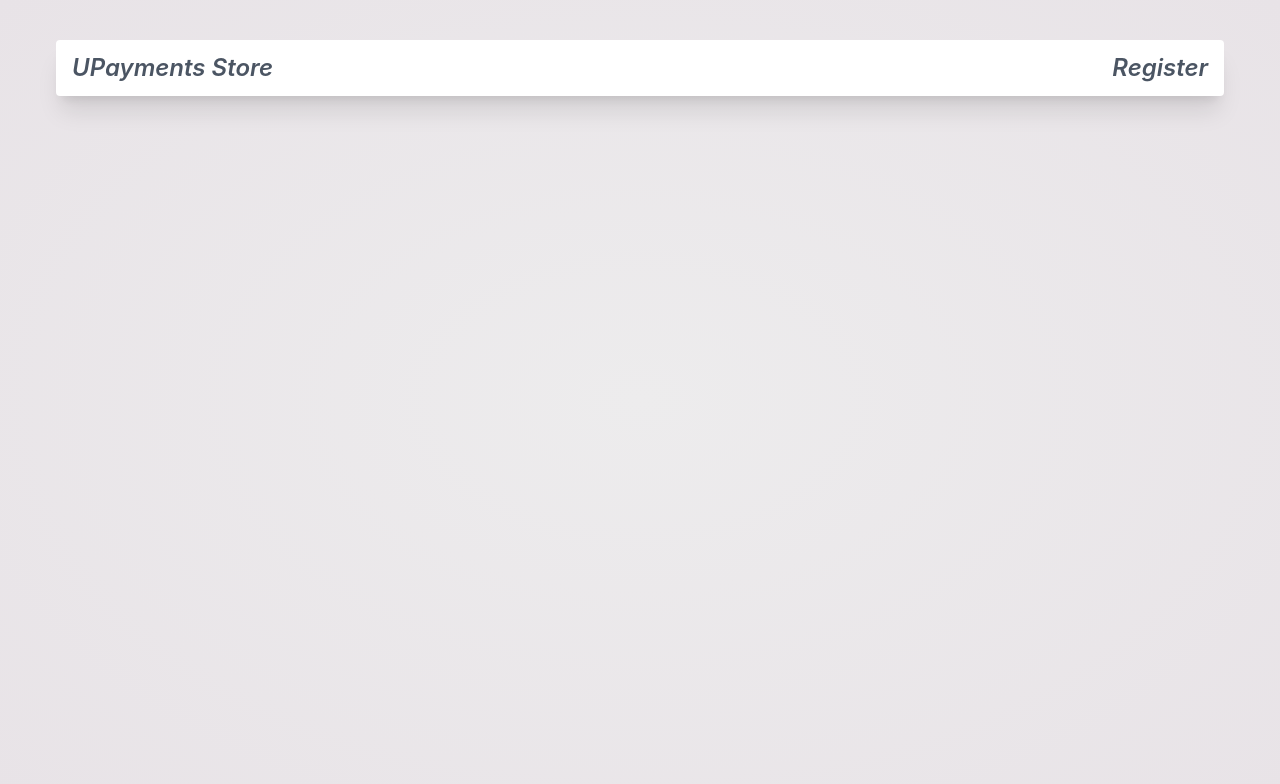
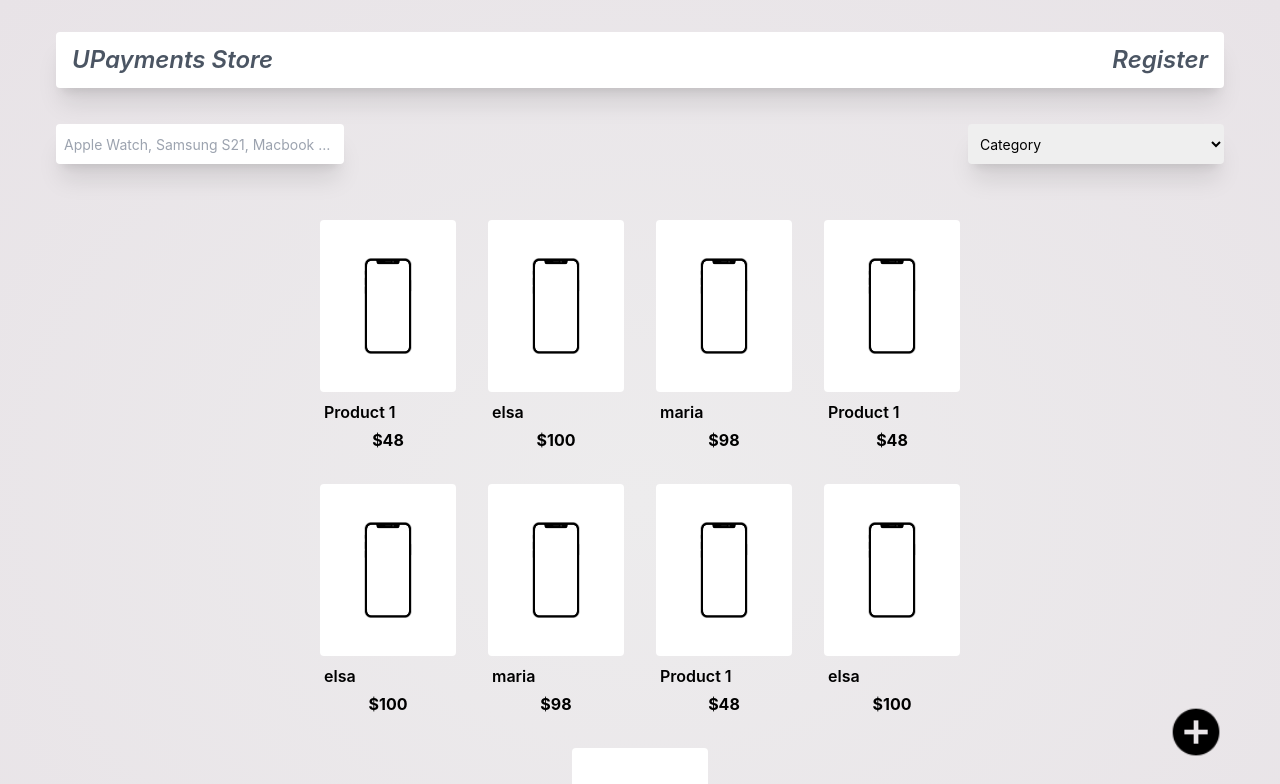
Before and after one commit to HakanKOCAK/UPayments-case-study, a React (Create React App) app: page /products in a window 1280 px wide. Shown: the top 784 px of the page. Built offline with nearby package versions, Linux system fonts and the light colour scheme.

Commit message:
Products page design completed

```diff
--- a/src/App.tsx
+++ b/src/App.tsx
@@ -1,10 +1,16 @@
 import React from 'react';
+import { Navigate, Route, Routes } from 'react-router-dom';
 import Navbar from './components/Navbar';
+import Products from './pages/products/Products';
 
 function App() {
   return (
-    <div className="flex flex-col bg-radial-gradient from-very-light-pink to-light-grey h-screen pt-10 px-14 pb-2">
+    <div className="flex flex-col bg-radial-gradient from-very-light-pink to-light-grey pt-8 px-4 md:px-10 lg:px-14 pb-2">
       <Navbar />
+      <Routes>
+        <Route path="/" element={<Navigate replace to="/products" />} />
+        <Route path="/products" element={<Products />} />
+      </Routes>
     </div>
   );
 }
--- /dev/null
+++ b/src/components/Input.tsx
@@ -0,0 +1,32 @@
+import React, { ChangeEvent } from 'react';
+
+interface InputProps {
+  extraClasses?: string,
+  placeholder: string,
+  onChange: (value: string) => void,
+  value?: string
+}
+
+const Input = (props: InputProps) => {
+  const {
+    extraClasses,
+    placeholder,
+    value,
+    onChange
+  } = props;
+
+  const handleChange = (e: ChangeEvent<HTMLInputElement>) => {
+    return onChange(e.target.value);
+  };
+
+  return (
+    <input
+      className={`h-10 p-2 w-40 md:w-60 lg:w-72 rounded truncate focus:outline-none text-sm shadow-xl ${extraClasses}`}
+      placeholder={placeholder}
+      value={value}
+      onChange={handleChange}
+    />
+  );
+}
+
+export default Input;
--- /dev/null
+++ b/src/components/Select.tsx
@@ -0,0 +1,36 @@
+import React, { ChangeEvent } from 'react'
+
+interface SelectProps {
+  extraClasses?: string,
+  placeholder: string,
+  onChange: (value: string) => void,
+  value?: string
+}
+
+
+const Select = (props: SelectProps) => {
+  const {
+    extraClasses,
+    placeholder,
+    value,
+    onChange
+  } = props;
+
+  const handleChange = (e: ChangeEvent<HTMLSelectElement>) => {
+    return onChange(e.target.value);
+  }
+  return (
+    <select
+      className={`h-10 p-2 w-32 md:w-52 lg:w-64 rounded focus:outline-none text-sm shadow-xl ${extraClasses}`}
+      onChange={handleChange}
+      value={value}
+    >
+      <option value="" hidden={!value ? true : false}>{!value ? placeholder : "Remove selected"}</option>
+      <option value="Category1">Category 1</option>
+      <option value="Category2">Category 2</option>
+      <option value="Category3">Category 3</option>
+    </select>
+  )
+}
+
+export default Select
--- /dev/null
+++ b/src/pages/products/Products.tsx
@@ -0,0 +1,139 @@
+import React, { useState } from 'react'
+import Input from '../../components/Input';
+import Select from '../../components/Select';
+
+const mockProductList = [
+  {
+    "createdAt": "2022-04-13T18:12:13.814Z",
+    "name": "Product 1",
+    "avatar": "iphone.png",
+    "id": "1",
+    "price": 48,
+    "category": "electronics",
+    "description": "What an awesome description",
+    "developerEmail": "upayments@casestudy.com"
+  },
+  {
+    "createdAt": "2022-04-13T18:14:39.131Z",
+    "name": "elsa",
+    "avatar": "iphone.png",
+    "id": "2",
+    "price": 100,
+    "category": "What an awesome description 2",
+    "description": "sdsad",
+    "developerEmail": "upayments@casestudy.com"
+  },
+  {
+
+    "createdAt": "2022-04-13T18:15:32.327Z",
+    "name": "maria",
+    "avatar": "iphone.png",
+    "id": "3",
+    "price": 98,
+    "category": "accessories",
+    "description": "What an awesome description 3",
+    "developerEmail": "upayments@casestudy.com"
+  },
+  {
+    "createdAt": "2022-04-13T18:12:13.814Z",
+    "name": "Product 1",
+    "avatar": "iphone.png",
+    "id": "4",
+    "price": 48,
+    "category": "electronics",
+    "description": "What an awesome description",
+    "developerEmail": "upayments@casestudy.com"
+  },
+  {
+    "createdAt": "2022-04-13T18:14:39.131Z",
+    "name": "elsa",
+    "avatar": "iphone.png",
+    "id": "5",
+    "price": 100,
+    "category": "What an awesome description 2",
+    "description": "sdsad",
+    "developerEmail": "upayments@casestudy.com"
+  },
+  {
+
+    "createdAt": "2022-04-13T18:15:32.327Z",
+    "name": "maria",
+    "avatar": "iphone.png",
+    "id": "6",
+    "price": 98,
+    "category": "accessories",
+    "description": "What an awesome description 3",
+    "developerEmail": "upayments@casestudy.com"
+  },
+  {
+    "createdAt": "2022-04-13T18:12:13.814Z",
+    "name": "Product 1",
+    "avatar": "iphone.png",
+    "id": "7",
+    "price": 48,
+    "category": "electronics",
+    "description": "What an awesome description",
+    "developerEmail": "upayments@casestudy.com"
+  },
+  {
+    "createdAt": "2022-04-13T18:14:39.131Z",
+    "name": "elsa",
+    "avatar": "iphone.png",
+    "id": "8",
+    "price": 100,
+    "category": "What an awesome description 2",
+    "description": "sdsad",
+    "developerEmail": "upayments@casestudy.com"
+  },
+  {
+
+    "createdAt": "2022-04-13T18:15:32.327Z",
+    "name": "maria",
+    "avatar": "iphone.png",
+    "id": "9",
+    "price": 98,
+    "category": "accessories",
+    "description": "What an awesome description 3",
+    "developerEmail": "upayments@casestudy.com"
+  },
+]
+const Products = () => {
+  const [filterByName, setFilterByName] = useState('');
+  const [filterByCategory, setFilterByCategory] = useState('');
+  return (
+    <div className="flex flex-grow mt-8 flex-col">
+      <div className="flex flex-row w-full h-12 justify-between items-center">
+        <Input
+          placeholder="Apple Watch, Samsung S21, Macbook Pro, Iphone11"
+          value={filterByName}
+          onChange={(value) => setFilterByName(value)}
+        />
+        <Select
+          placeholder="Category"
+          onChange={(value) => setFilterByCategory(value)}
+          value={filterByCategory}
+        />
+      </div>
+      <div className="flex mt-7 md:mt-9 justify-center h-4/6">
+        <div className="flex flex-row flex-wrap max-w-2xl justify-center">
+          {mockProductList.map((e) => (
+            <div key={e.id} className="flex flex-col p-1 w-36 h-60 mx-3 my-3 hover:scale-110 duration-150 hover:cursor-pointer">
+              <div className="flex w-full justify-center bg-white rounded h-full items-center">
+                <img alt={`img-${e.id}`} src={e.avatar} className="h-24" />
+              </div>
+              <p className="text-sm md:text-base font-semibold mt-2 mx-1">{e.name}</p>
+              <p className="text-sm md:text-base text-center font-bold mt-1">{`$${e.price}`}</p>
+            </div>
+          ))}
+        </div>
+      </div>
+      <img
+        alt="add-product"
+        src="add-circle.png"
+        className="fixed bottom-10 w-14 right-0 md:right-14 delay-150 hover:scale-125 duration-300 hover:cursor-pointer"
+      />
+    </div>
+  );
+}
+
+export default Products;
```
Also changed, not shown: public/add-circle.png (added), public/iphone.png (added).
